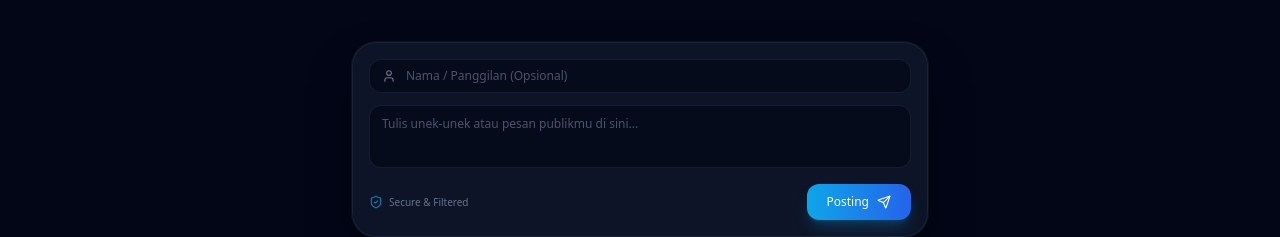
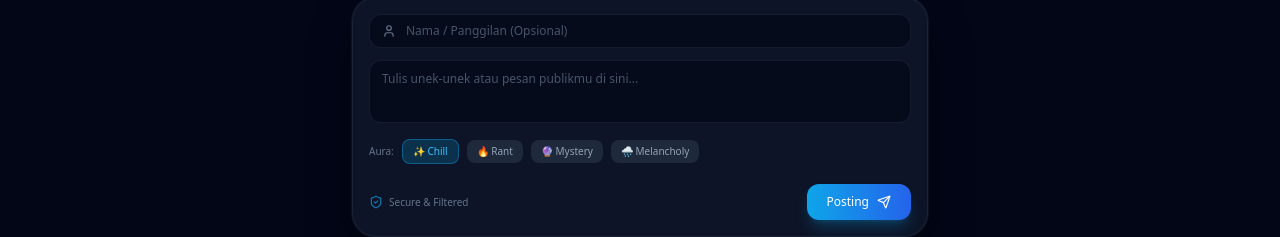
Before and after one commit to jon12567max/Drop-Cabinet, a plain HTML site: page index.html in a window 1280 px wide. Shown: the part 539-776 px from the top of the page. Drawn offline with nearby package versions, Linux system fonts and the light colour scheme; no server answers.

Commit message:
Update index.html

```diff
--- a/index.html
+++ b/index.html
@@ -65,7 +65,26 @@
                 <textarea id="postContent" rows="2" placeholder="Tulis unek-unek atau pesan publikmu di sini..."
                     class="w-full bg-transparent text-slate-100 placeholder-slate-600 text-xs focus:outline-none resize-none leading-relaxed"></textarea>
             </div>
-
+            <!-- Pilihan Mood Aura di dalam form input -->
+<div class="flex items-center gap-2 pt-1 pb-1 overflow-x-auto">
+    <span class="text-[10px] text-slate-500 shrink-0">Aura:</span>
+    <label class="cursor-pointer">
+        <input type="radio" name="postMood" value="chill" checked class="peer hidden">
+        <span class="text-[10px] px-2.5 py-1 rounded-lg bg-slate-800 text-slate-400 peer-checked:bg-sky-500/20 peer-checked:text-sky-400 peer-checked:border peer-checked:border-sky-500/40 block transition">✨ Chill</span>
+    </label>
+    <label class="cursor-pointer">
+        <input type="radio" name="postMood" value="rant" class="peer hidden">
+        <span class="text-[10px] px-2.5 py-1 rounded-lg bg-slate-800 text-slate-400 peer-checked:bg-rose-500/20 peer-checked:text-rose-400 peer-checked:border peer-checked:border-rose-500/40 block transition">🔥 Rant</span>
+    </label>
+    <label class="cursor-pointer">
+        <input type="radio" name="postMood" value="mystery" class="peer hidden">
+        <span class="text-[10px] px-2.5 py-1 rounded-lg bg-slate-800 text-slate-400 peer-checked:bg-purple-500/20 peer-checked:text-purple-400 peer-checked:border peer-checked:border-purple-500/40 block transition">🔮 Mystery</span>
+    </label>
+    <label class="cursor-pointer">
+        <input type="radio" name="postMood" value="melancholy" class="peer hidden">
+        <span class="text-[10px] px-2.5 py-1 rounded-lg bg-slate-800 text-slate-400 peer-checked:bg-blue-500/20 peer-checked:text-blue-400 peer-checked:border peer-checked:border-blue-500/40 block transition">🌧️ Melancholy</span>
+    </label>
+</div>
             <div class="flex items-center justify-between pt-1">
                 <div class="flex items-center gap-1.5 text-[10px] text-slate-500">
                     <i data-lucide="shield-check" class="w-3.5 h-3.5 text-sky-500/70"></i>
```
